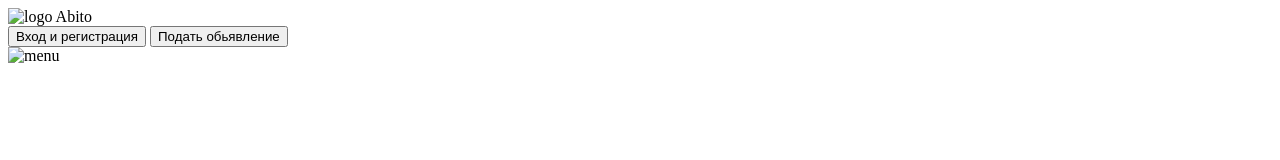
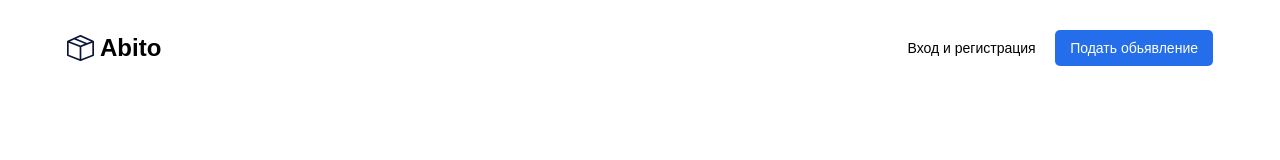
Before and after one commit to KaterinaDudak/Abito, a plain HTML site: page index.html in a window 1280 px wide. Drawn offline with Linux system fonts and the light colour scheme; the site is published under a folder, as on GitHub Pages, so addresses that start at the root find nothing.

Commit message:
change index

```diff
--- a/index.html
+++ b/index.html
@@ -3,7 +3,7 @@
 <head>
     <meta charset="UTF-8">
     <meta name="viewport" content="width=device-width, initial-scale=1.0">
-    <link rel="stylesheet" href="/style.css">
+    <link rel="stylesheet" href="./style.css">
     <title>Abito</title>
 </head>
 <body>
@@ -11,7 +11,7 @@
         <div class="container">
             <div class="header-box">
                 <div class="header-logo">
-                    <img src="/images/logo.svg" alt="logo">
+                    <img src="./images/logo.svg" alt="logo">
                     <span>Abito</span>
                 </div>
                 <div class="header-controls">
@@ -19,7 +19,7 @@
                     <button class="btn btn-primary">Подать обьявление</button>
                 </div>
                 <div class="header-bubger">
-                    <img src="/images/burger.svg" alt="menu">
+                    <img src="./images/burger.svg" alt="menu">
                 </div>
             </div>
         </div>
```
